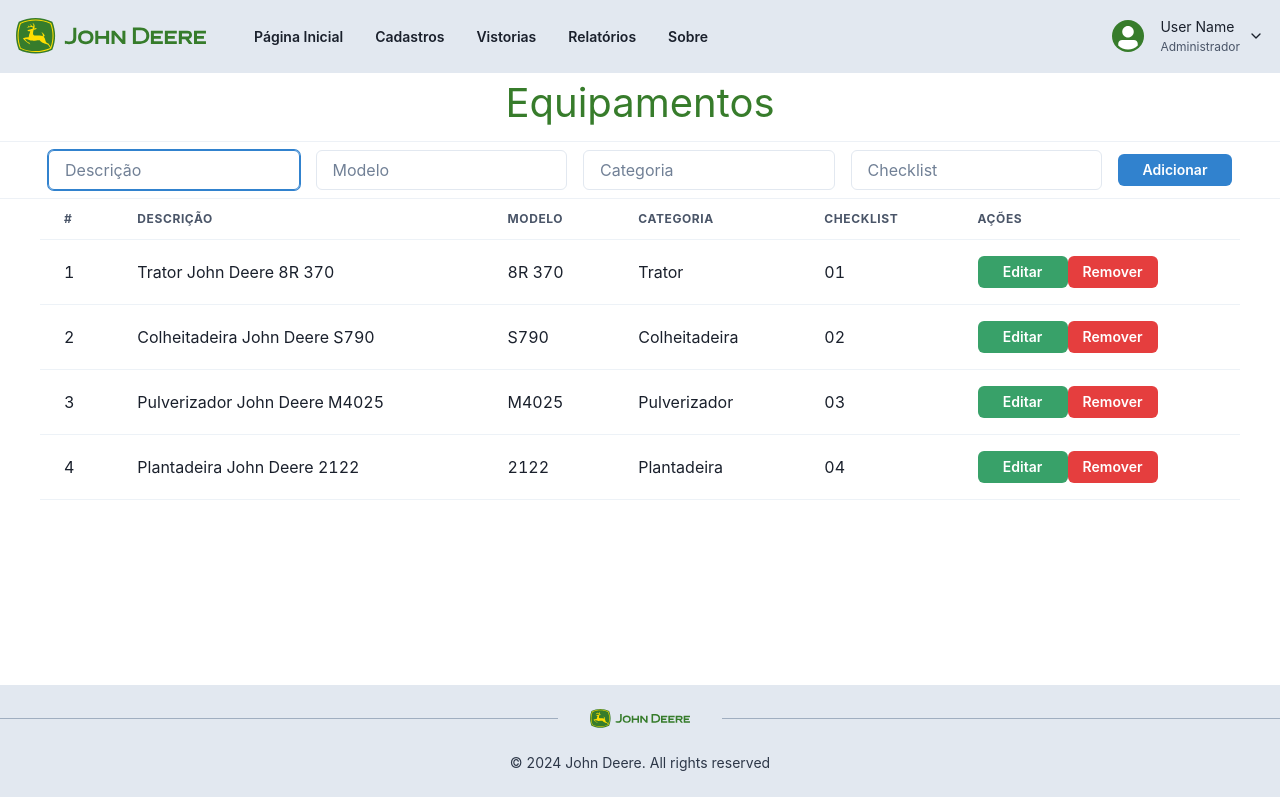
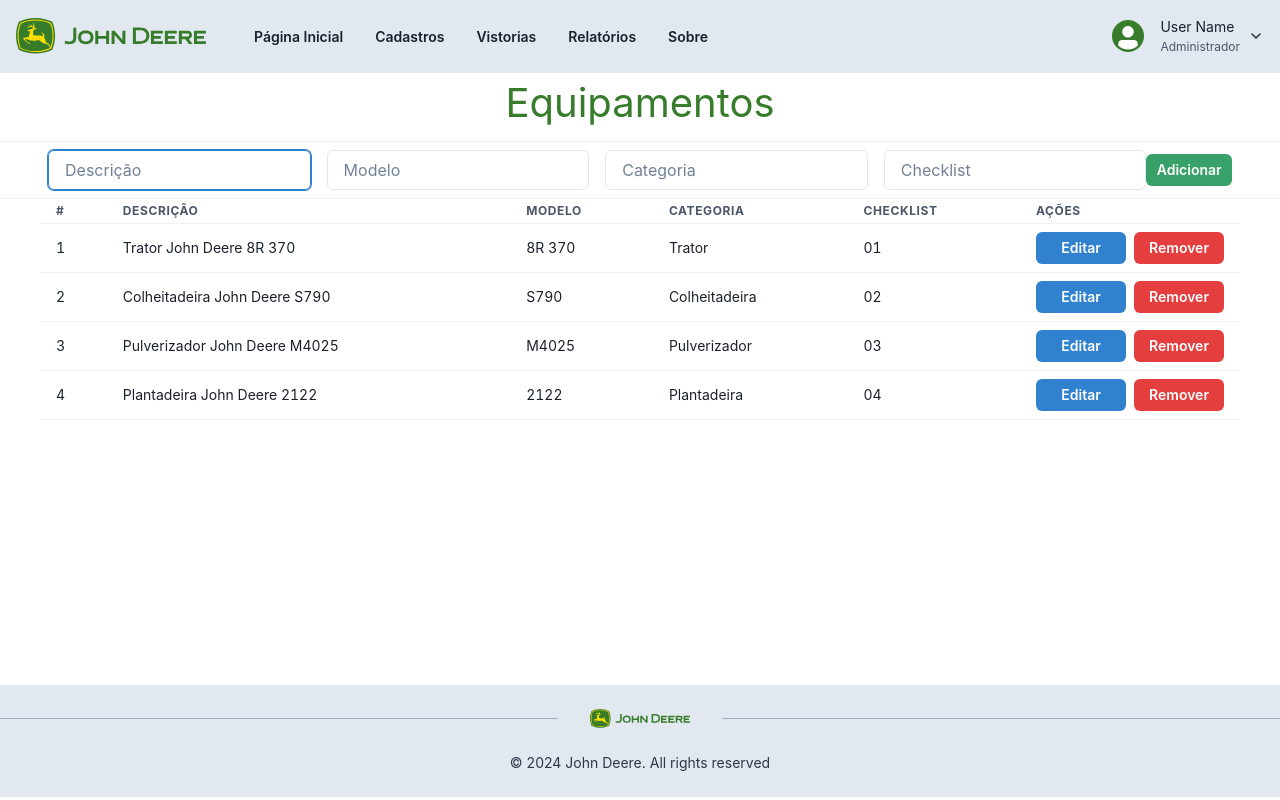
Before and after one commit to luisgaspari/PI-4S-JD-FrontEnd-v01, a React (Vite) app: page /equipments in a window 1280 px wide. Built offline with nearby package versions, Linux system fonts and the light colour scheme.

Commit message:
chore: Update equipment form and items components

```diff
--- a/src/components/equipments/form/index.tsx
+++ b/src/components/equipments/form/index.tsx
@@ -57,8 +57,8 @@
                     value={checklist}
                     onChange={(event) => setChecklist(event.target.value)}
                 />
-                <Button size={"sm"} width='500px' onClick={addEquipment} colorScheme="blue">Adicionar</Button>
             </HStack>
+            <Button size={"sm"} width='90px' onClick={addEquipment} colorScheme="green">Adicionar</Button>
         </Flex>
 
     )
--- a/src/components/equipments/items/index.tsx
+++ b/src/components/equipments/items/index.tsx
@@ -1,4 +1,4 @@
-import { Button } from "@chakra-ui/react";
+import { Button, Stack } from "@chakra-ui/react";
 import {
   Tr,
   Td,
@@ -22,8 +22,10 @@
             <Td>{category}</Td>
             <Td>{checklist}</Td>
             <Td>
-                <Button width={'90px'} px={5} size={'sm'} colorScheme="green">Editar</Button>
-                <Button width={'90px'} px={5} size={'sm'} onClick={() => deleteEquipment(id)} colorScheme="red">Remover</Button>
+                <Stack spacing={2} direction='row' justify='flex-end'>
+                <Button width={'90px'} size={'sm'} colorScheme="blue">Editar</Button>
+                <Button width={'90px'} size={'sm'} onClick={() => deleteEquipment(id)} colorScheme="red">Remover</Button>
+                </Stack>
             </Td>
         </Tr>
     )
--- a/src/pages/equipments/index.tsx
+++ b/src/pages/equipments/index.tsx
@@ -10,7 +10,6 @@
   Tbody,
   Tr,
   Th,
-  Td,
   TableContainer,
 } from '@chakra-ui/react'
 
@@ -80,7 +79,7 @@
         <FormEquipment equipments={equipments} setEquipments={setEquipments} />
         <Divider orientation='horizontal' />
         <TableContainer w={'150vh'}>
-            <Table variant='simple'>
+            <Table variant='simple' size={'sm'}>
                 <Thead>
                     <Tr>
                         <Th>#</Th>
@@ -88,7 +87,7 @@
                         <Th>Modelo</Th>
                         <Th>Categoria</Th>
                         <Th>Checklist</Th>
-                        <Th>Ações</Th>
+                        <Th w={'205px'}>Ações</Th>
                     </Tr>
                 </Thead>
                 <Tbody>
```
